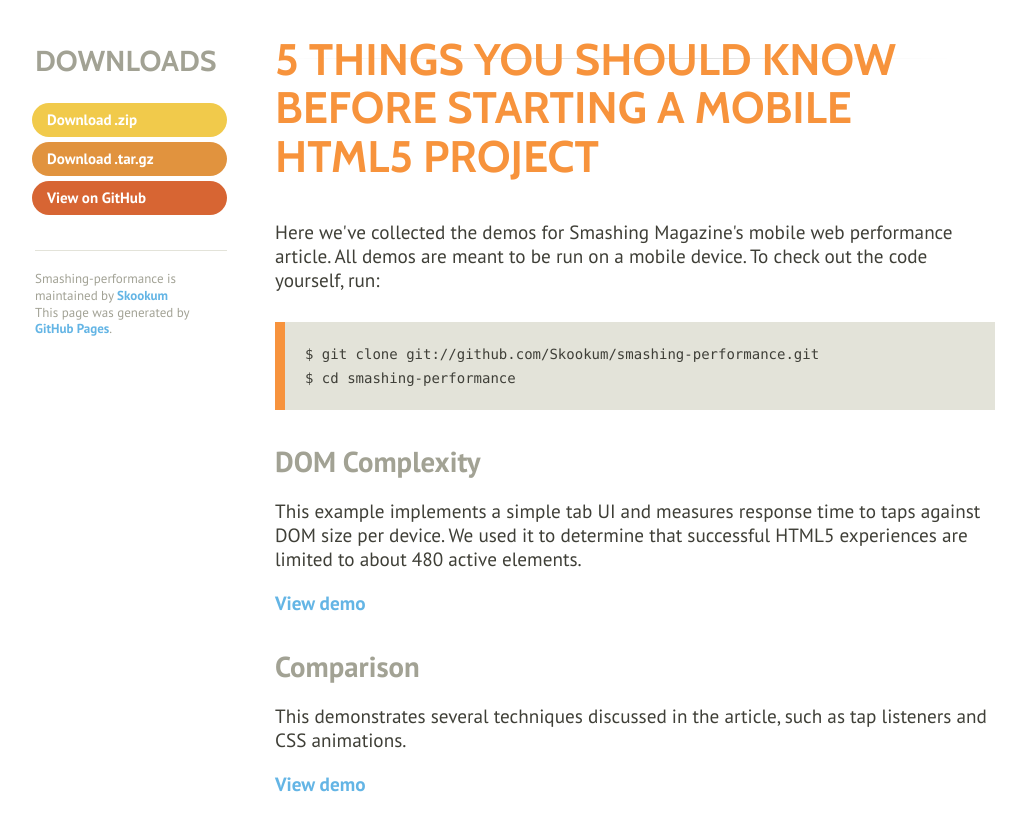
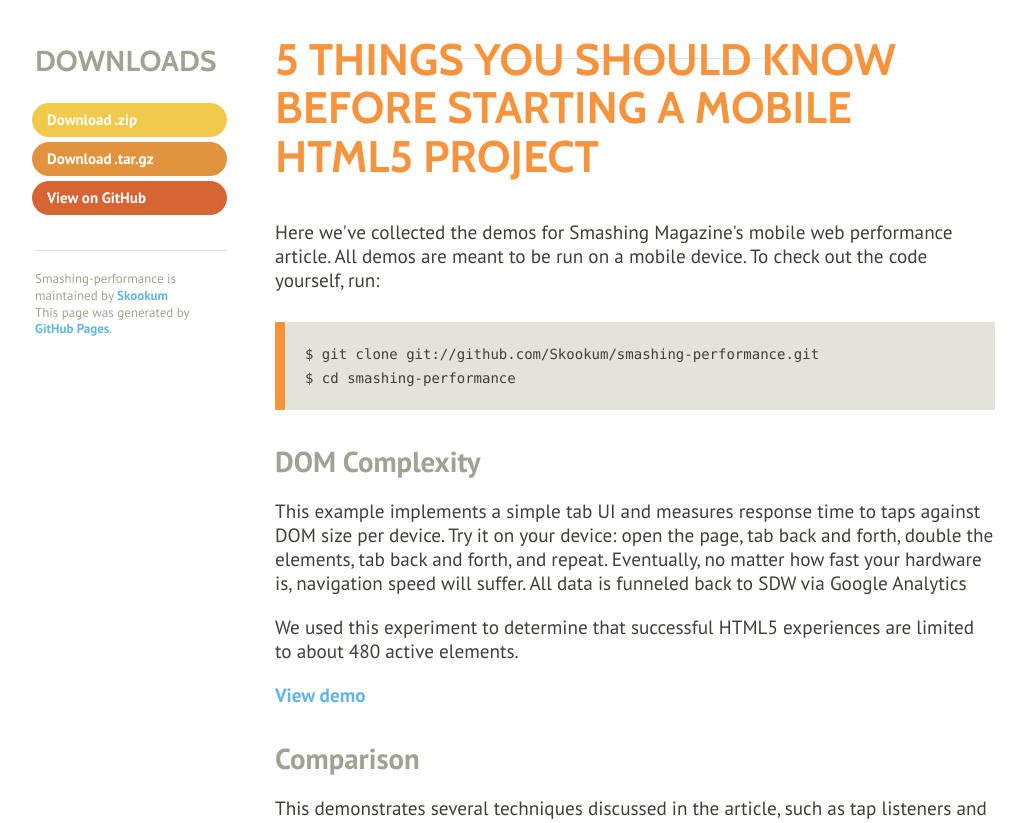
Before and after one commit to method-inc/smashing-performance, a plain HTML site: page index.html in a window 1280 px wide. Shown: the part 234-1057 px from the top of the page, without its empty margins (125-1151 px from the left). Drawn offline with nearby package versions, Linux system fonts and the light colour scheme.

Commit message:
remove broken link

```diff
--- a/index.html
+++ b/index.html
@@ -46,13 +46,19 @@ $ cd smashing-performance
 
 <h3>DOM Complexity</h3>
 
-<p>This example implements a simple tab UI and measures response time to taps against DOM size per device. We used it to determine that successful HTML5 experiences are limited to about 480 active elements.</p>
+<p>
+  This example implements a simple tab UI and measures response time to taps against DOM size per device.
+  Try it on your device: open the page, tab back and forth, double the elements, tab back and forth, and repeat.
+  Eventually, no matter how fast your hardware is, navigation speed will suffer.
+  All data is funneled back to SDW via Google Analytics
+</p>
+<p>We used this experiment to determine that successful HTML5 experiences are limited to about 480 active elements.</p>
 <p><a href='dom'>View demo</a></p>
 
 <h3>Comparison</h3>
 
 <p>This demonstrates several techniques discussed in the article, such as tap listeners and CSS animations.</p>
-<p><a href='comparison'>View demo</a></p>
+<p><a>View demo</a></p>
 
 <h3>Support or Contact</h3>
 
```
